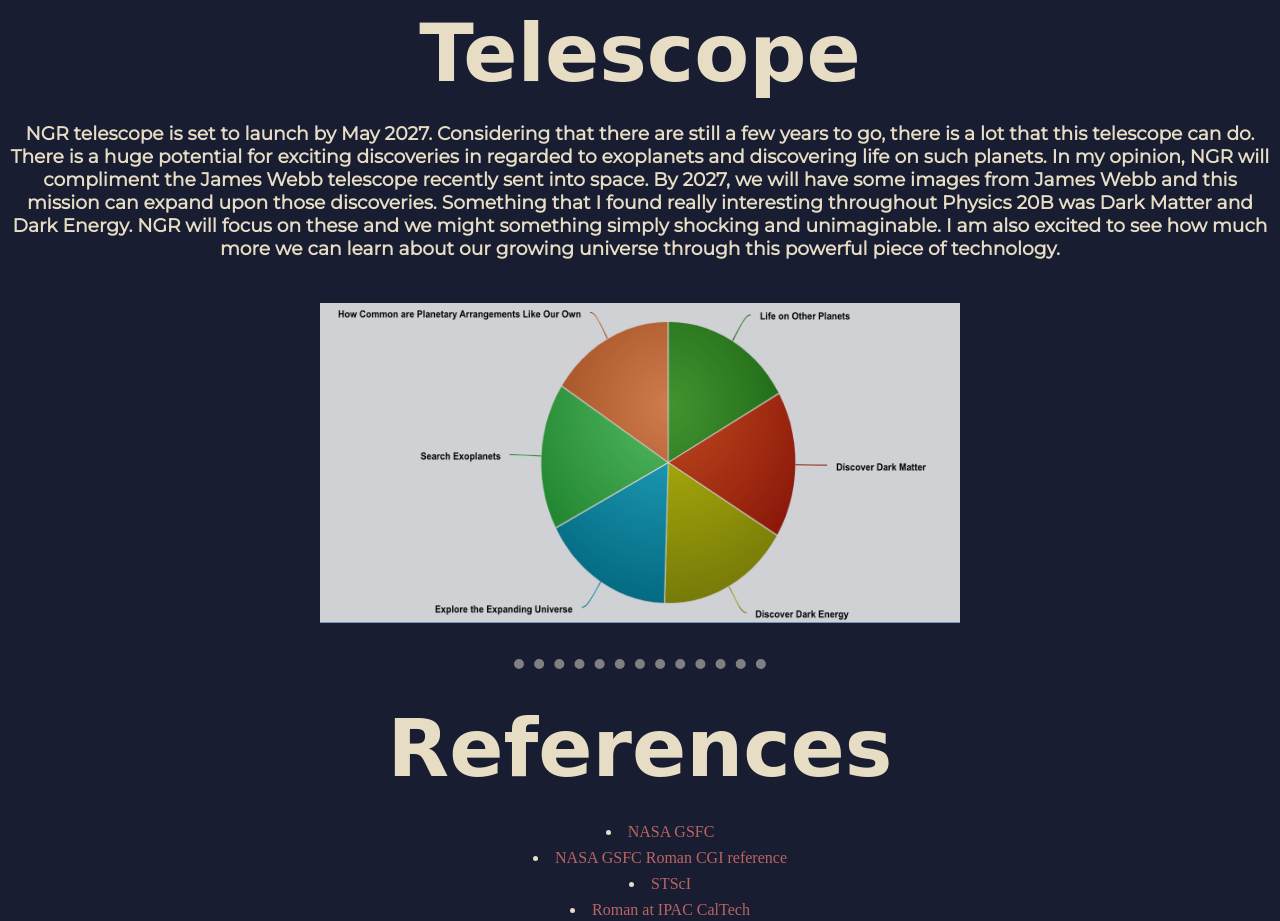
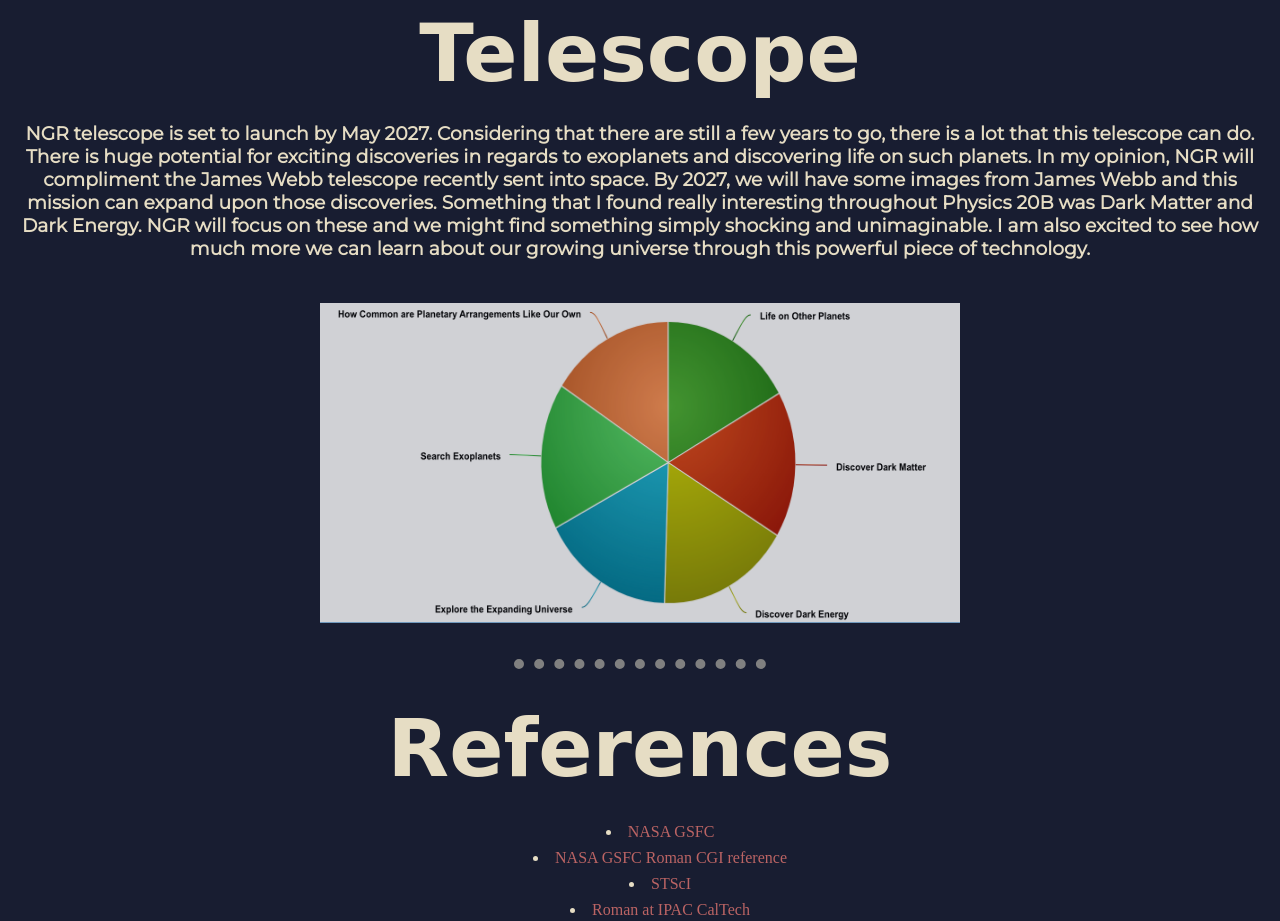
Before and after one commit to stahay2k/20BfinalWebsite, a plain HTML site: page index.html in a window 1280 px wide. Shown: the part 6535-7456 px from the top of the page. Drawn offline with Linux system fonts and the light colour scheme; a web font is replaced by a local one.

Commit message:
Add files via upload

```diff
--- a/index.html
+++ b/index.html
@@ -176,11 +176,11 @@
     <div class="thoughts">
       <h1> My Thoughts on Nancy Grace Roman Space Telescope</h1>
       <h3>NGR telescope is set to launch by May 2027. Considering that there are still a few years to go,
-        there is a lot that this telescope can do. There is a huge potential for exciting discoveries in regarded to
+        there is a lot that this telescope can do. There is huge potential for exciting discoveries in regards to
         exoplanets and discovering life on such planets. In my opinion, NGR will compliment the James Webb telescope recently
         sent into space. By 2027, we will have some images from James Webb and this mission can expand upon those discoveries.
         Something that I found really interesting throughout Physics 20B was Dark Matter and Dark Energy. NGR will focus on
-        these and we might something simply shocking and unimaginable. I am also excited to see how much more we can learn about
+        these and we might find something simply shocking and unimaginable. I am also excited to see how much more we can learn about
         our growing universe through this powerful piece of technology.
       </h3>
     </div>
```
